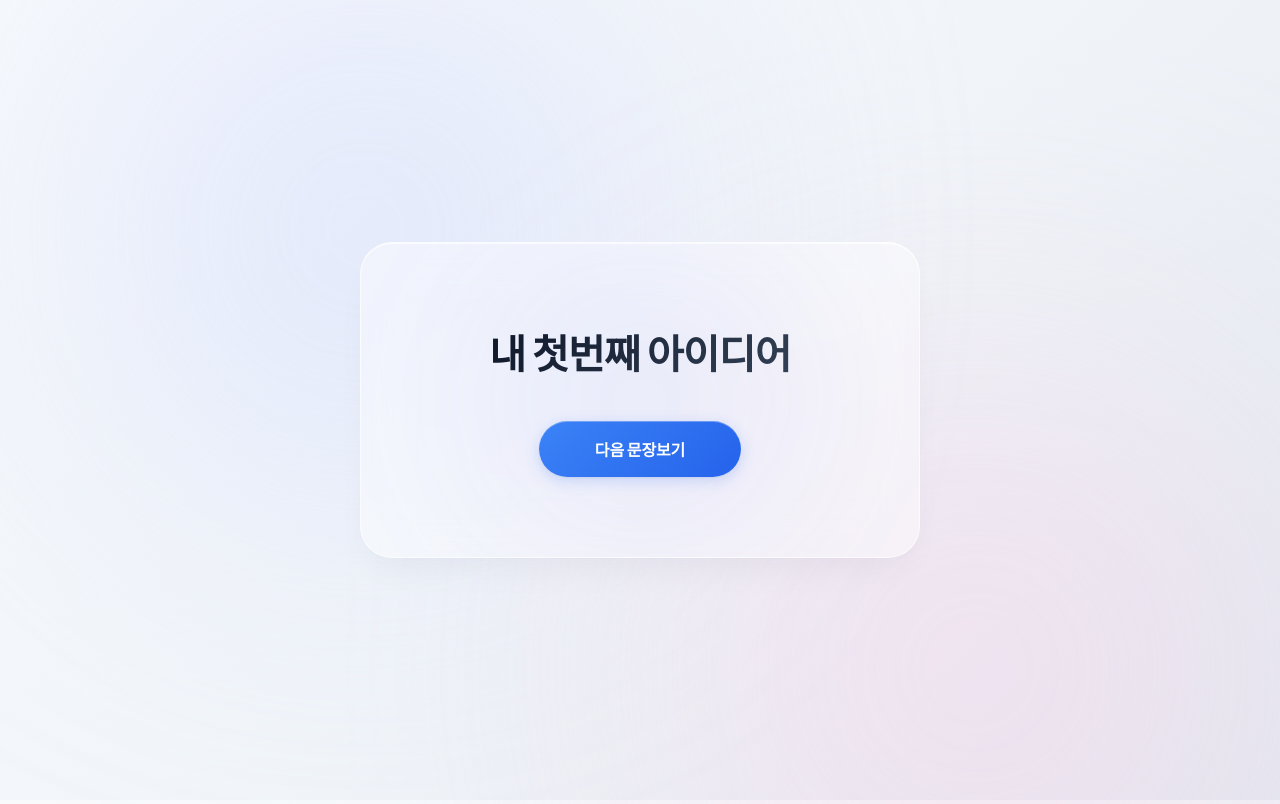
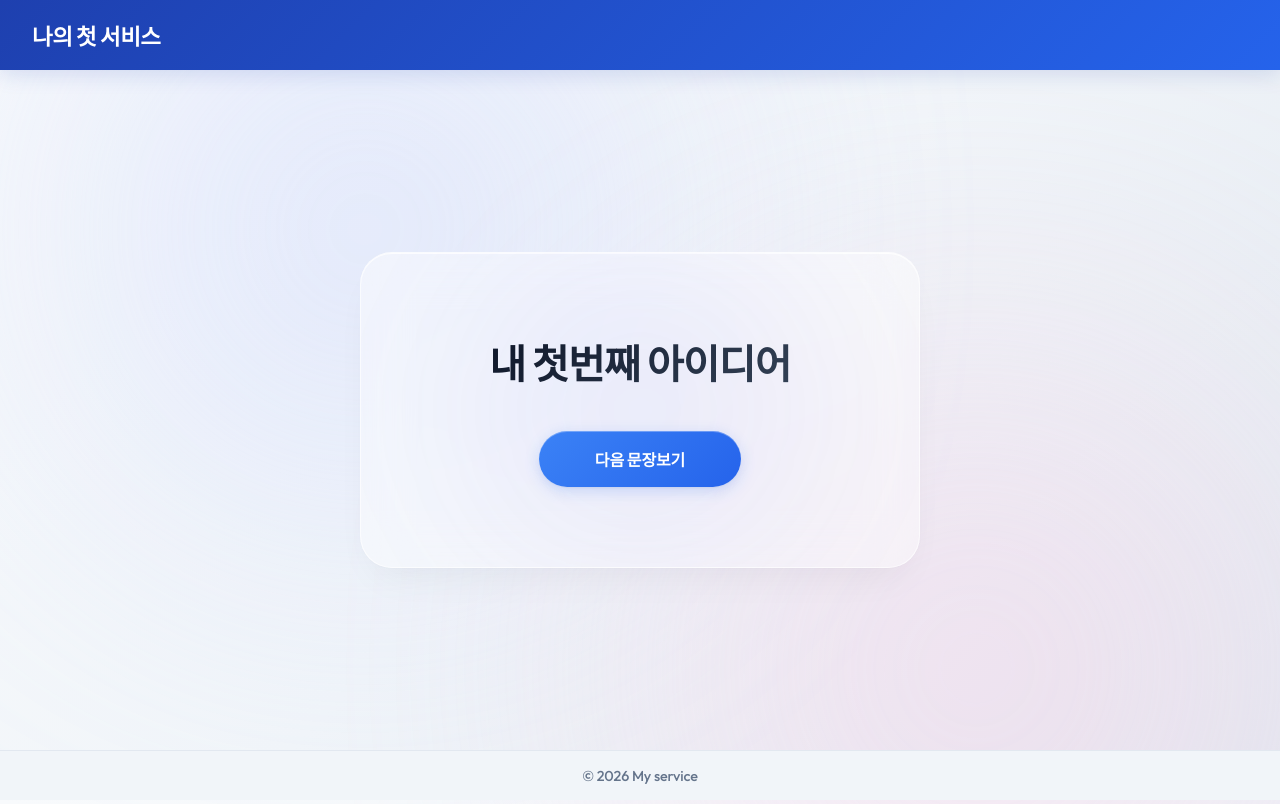
Before and after one commit to LimHyeongHo/antigravity_project, a plain HTML site: page week1/index.html in a window 1280 px wide. Shown: the top 804 px of the page. Drawn offline with Linux system fonts and the light colour scheme.

Commit message:
feat: divide page into header, container, and footer regions

```diff
--- a/week1/index.html
+++ b/week1/index.html
@@ -15,6 +15,9 @@
 </head>
 
 <body>
+    <header class="main-header">
+        <h2 class="header-title">나의 첫 서비스</h2>
+    </header>
     <main class="container">
         <div class="glass-panel">
             <h1 class="main-text">내 첫번째 아이디어</h1>
@@ -22,6 +25,9 @@
             <div class="glow"></div>
         </div>
     </main>
+    <footer class="main-footer">
+        <p class="footer-text">&copy; 2026 My service</p>
+    </footer>
     <script>
         const sentences = [
             "내 첫번째 아이디어",
--- a/week1/styles.css
+++ b/week1/styles.css
@@ -19,9 +19,9 @@ body {
     color: var(--text-color);
     min-height: 100vh;
     display: flex;
-    justify-content: center;
-    align-items: center;
-    overflow: hidden;
+    flex-direction: column;
+    overflow-x: hidden;
+    overflow-y: auto;
     position: relative;
 }
 
@@ -59,6 +59,10 @@ body::after {
 }
 
 .container {
+    flex: 1;
+    display: flex;
+    justify-content: center;
+    align-items: center;
     perspective: 1000px;
     padding: 2rem;
 }
@@ -226,3 +230,42 @@ body::after {
         0 8px 25px rgba(16, 185, 129, 0.4),
         inset 0 1px 0 rgba(255, 255, 255, 0.3);
 }
+
+/* Header & Footer Styling */
+.main-header {
+    width: 100%;
+    height: 70px;
+    background: linear-gradient(135deg, #1e40af 0%, #2563eb 100%);
+    box-shadow: 0 4px 20px rgba(30, 64, 175, 0.15);
+    display: flex;
+    align-items: center;
+    padding: 0 2rem;
+    position: relative;
+    z-index: 10;
+}
+
+.header-title {
+    font-size: 1.4rem;
+    font-weight: 700;
+    color: #ffffff;
+    letter-spacing: -0.02em;
+}
+
+.main-footer {
+    width: 100%;
+    height: 50px;
+    background-color: #f1f5f9;
+    border-top: 1px solid #e2e8f0;
+    display: flex;
+    align-items: center;
+    justify-content: center;
+    position: relative;
+    z-index: 10;
+}
+
+.footer-text {
+    font-size: 0.9rem;
+    color: #64748b;
+    font-weight: 500;
+    letter-spacing: -0.01em;
+}
```
